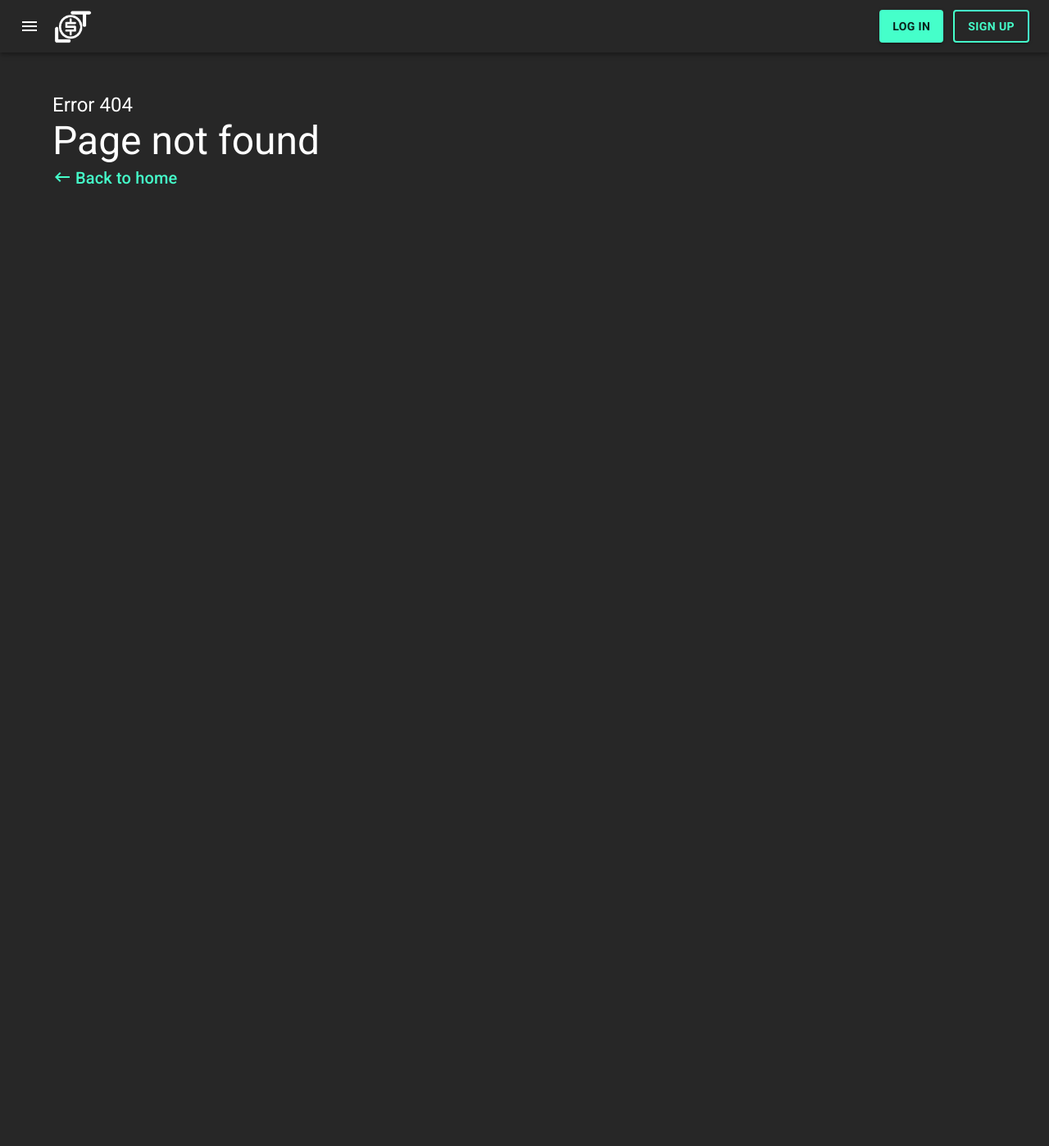
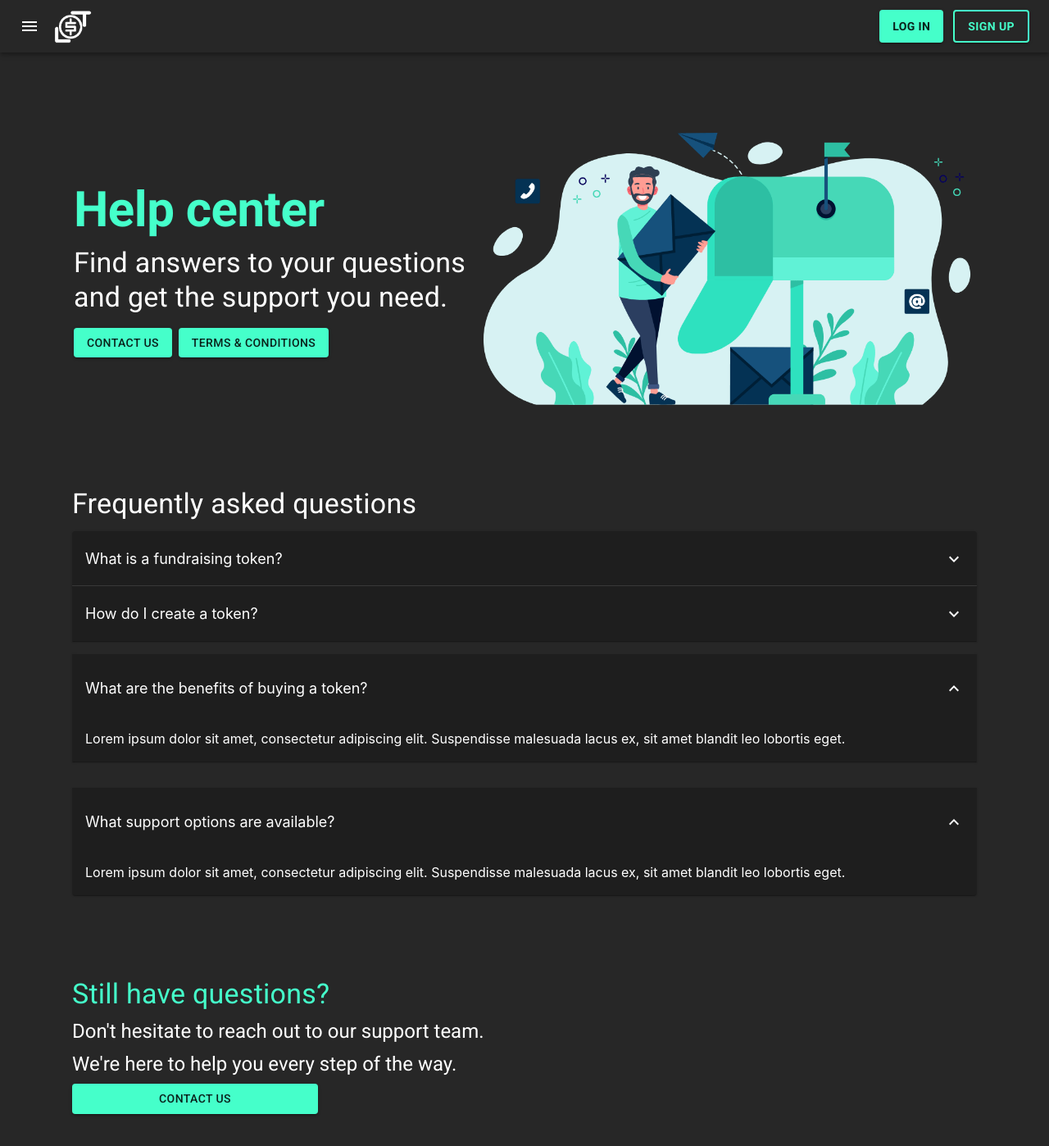
Before and after one commit to Guanart/SIP-2024-grupo-1, a React (Vite) app in the folder frontend/: page /help in a window 1280 px wide. Before the commit this address had no page. Shown: the top 1398 px of the page at 82% size. Before the commit the page ends 800 px from the top, so only its background shows below. Built offline with nearby package versions, Linux system fonts and the light colour scheme.

Commit message:
agrega base de help page

```diff
--- a/frontend/src/components/layout/Menu/Menu.tsx
+++ b/frontend/src/components/layout/Menu/Menu.tsx
@@ -33,8 +33,8 @@ export const Menu: FunctionComponent<MenuProps> = ({ isOpen, toggleMenu }) => {
 	const items = [
 		{ text: 'Home', href: '/', icon: <HomeIcon />, isProtected: false },
 		{
-			text: 'About',
-			href: '/about',
+			text: 'Help',
+			href: '/help',
 			icon: <InfoIcon />,
 			isProtected: false,
 		},
--- a/frontend/src/global/icons.ts
+++ b/frontend/src/global/icons.ts
@@ -9,6 +9,7 @@ import MenuIcon from '@mui/icons-material/Menu';
 import KeyboardBackspaceIcon from '@mui/icons-material/KeyboardBackspace';
 import DoubleArrowIcon from '@mui/icons-material/DoubleArrow';
 import CurrencyExchangeIcon from '@mui/icons-material/CurrencyExchange';
+import ExpandMoreIcon from '@mui/icons-material/ExpandMore';
 
 export {
 	HomeIcon,
@@ -22,4 +23,5 @@ export {
 	InfoIcon,
 	KeyboardBackspaceIcon,
 	CurrencyExchangeIcon,
+	ExpandMoreIcon,
 };
--- a/frontend/src/layouts/PageLayout.tsx
+++ b/frontend/src/layouts/PageLayout.tsx
@@ -24,7 +24,7 @@ export const PageLayout: FunctionComponent<PageLayoutProps> = ({
 					title?.toLocaleLowerCase().replace(' ', '_') ?? 'home'
 				}`}
 			>
-				{title && (
+				{title?.toLocaleLowerCase() !== 'help' && (
 					<Typography variant='h5' component='h2'>
 						{title}
 					</Typography>
--- a/frontend/src/pages/About.tsx
+++ /dev/null
@@ -1,9 +0,0 @@
-import { PageLayout } from '../layouts/PageLayout';
-
-export const About = () => {
-	return (
-		<PageLayout title='About'>
-			<></>
-		</PageLayout>
-	);
-};
--- /dev/null
+++ b/frontend/src/pages/Help.tsx
@@ -0,0 +1,186 @@
+import {
+	Accordion,
+	AccordionSummary,
+	Box,
+	Button,
+	Container,
+	Stack,
+	AccordionDetails,
+} from '@mui/material';
+import { ExpandMoreIcon } from '../global/icons';
+import { PageLayout } from '../layouts/PageLayout';
+import { Link } from 'react-router-dom';
+import Typography from '@mui/material/Typography';
+
+export const Help = () => {
+	return (
+		<PageLayout title='Help'>
+			<Stack
+				direction={{ xs: 'column', md: 'row' }}
+				justifyContent='center'
+				spacing={{ xs: 8, md: 0 }}
+				sx={{
+					display: 'flex',
+					alignItems: 'center',
+					marginTop: '50px',
+					width: '100%',
+				}}
+			>
+				<Box
+					sx={{
+						display: 'flex',
+						flexDirection: 'column',
+						gap: '8px',
+					}}
+				>
+					<Typography
+						variant='h2'
+						sx={{
+							maxWidth: '800px',
+							fontWeight: 'bold',
+						}}
+						color='secondary'
+					>
+						Help center
+					</Typography>
+					<Typography variant='h4' sx={{ maxWidth: '500px' }}>
+						Find answers to your questions and get the support you
+						need.
+					</Typography>
+					<Stack
+						direction='row'
+						spacing={1}
+						sx={{ marginTop: '8px' }}
+					>
+						<Button
+							variant='contained'
+							color='secondary'
+							sx={{ maxWidth: '200px' }}
+						>
+							Contact us
+						</Button>
+						<Link to='/terms'>
+							<Button variant='contained' color='secondary'>
+								Terms & conditions
+							</Button>
+						</Link>
+					</Stack>
+				</Box>
+				<img
+					src='/assets/images/contact.png'
+					style={{ maxWidth: '600px', width: '100%' }}
+				/>
+			</Stack>
+			<Container
+				sx={{
+					display: 'flex',
+					flexDirection: 'column',
+					marginTop: '100px',
+				}}
+			>
+				<Typography
+					variant='h4'
+					sx={{ maxWidth: '800px', paddingBottom: '12px' }}
+				>
+					Frequently asked questions
+				</Typography>
+				<Accordion>
+					<AccordionSummary
+						expandIcon={<ExpandMoreIcon />}
+						aria-controls='panel1-content'
+						id='panel1-header'
+						sx={{ fontSize: '18px', paddingY: '8px' }}
+					>
+						What is a fundraising token?
+					</AccordionSummary>
+					<AccordionDetails>
+						Lorem ipsum dolor sit amet, consectetur adipiscing elit.
+						Suspendisse malesuada lacus ex, sit amet blandit leo
+						lobortis eget.
+					</AccordionDetails>
+				</Accordion>
+				<Accordion>
+					<AccordionSummary
+						expandIcon={<ExpandMoreIcon />}
+						aria-controls='panel2-content'
+						id='panel2-header'
+						sx={{ fontSize: '18px', paddingY: '8px' }}
+					>
+						How do I create a token?
+					</AccordionSummary>
+					<AccordionDetails>
+						Lorem ipsum dolor sit amet, consectetur adipiscing elit.
+						Suspendisse malesuada lacus ex, sit amet blandit leo
+						lobortis eget.
+					</AccordionDetails>
+				</Accordion>
+				<Accordion defaultExpanded>
+					<AccordionSummary
+						expandIcon={<ExpandMoreIcon />}
+						aria-controls='panel3-content'
+						id='panel3-header'
+						sx={{ fontSize: '18px', paddingY: '8px' }}
+					>
+						What are the benefits of buying a token?
+					</AccordionSummary>
+					<AccordionDetails>
+						Lorem ipsum dolor sit amet, consectetur adipiscing elit.
+						Suspendisse malesuada lacus ex, sit amet blandit leo
+						lobortis eget.
+					</AccordionDetails>
+				</Accordion>
+				<Accordion defaultExpanded>
+					<AccordionSummary
+						expandIcon={<ExpandMoreIcon />}
+						aria-controls='panel4-content'
+						id='panel4-header'
+						sx={{ fontSize: '18px', paddingY: '8px' }}
+					>
+						What support options are available?
+					</AccordionSummary>
+					<AccordionDetails>
+						Lorem ipsum dolor sit amet, consectetur adipiscing elit.
+						Suspendisse malesuada lacus ex, sit amet blandit leo
+						lobortis eget.
+					</AccordionDetails>
+				</Accordion>
+			</Container>
+			<Container
+				sx={{
+					display: 'flex',
+					alignItems: 'center',
+					marginTop: '100px',
+				}}
+			>
+				<Box
+					sx={{
+						display: 'flex',
+						flexDirection: 'column',
+						gap: '8px',
+					}}
+				>
+					<Typography
+						variant='h4'
+						sx={{ maxWidth: '800px' }}
+						color='secondary'
+					>
+						Still have questions?
+					</Typography>
+					<Typography variant='h5' sx={{ maxWidth: '800px' }}>
+						Don't hesitate to reach out to our support team.
+					</Typography>
+					<Typography variant='h5' sx={{ maxWidth: '800px' }}>
+						We're here to help you every step of the way.
+					</Typography>
+					<Button
+						variant='contained'
+						color='secondary'
+						sx={{ maxWidth: '300px' }}
+					>
+						Contact us
+					</Button>
+				</Box>
+			</Container>
+		</PageLayout>
+	);
+};
--- /dev/null
+++ b/frontend/src/pages/TermsConditions.tsx
@@ -0,0 +1,15 @@
+import { Typography } from '@mui/material';
+import { PageLayout } from '../layouts/PageLayout';
+
+export const TermsConditions = () => {
+	return (
+		<PageLayout title='Terms & conditions'>
+			<Typography>
+				Lorem ipsum dolor sit amet consectetur, adipisicing elit. Odit
+				saepe ad asperiores minus fugiat in culpa animi dolorem totam
+				quidem? Delectus quia rem suscipit cumque eligendi quidem
+				voluptatibus qui laboriosam.
+			</Typography>
+		</PageLayout>
+	);
+};
--- a/frontend/src/pages/index.ts
+++ b/frontend/src/pages/index.ts
@@ -1,5 +1,5 @@
 export * from './Home/Home';
-export * from './About';
+export * from './Help';
 export * from './Trending';
 export * from './Fundraisings/Fundraisings';
 export * from './Fundraisings/Fundraising';
@@ -12,5 +12,6 @@ export * from './Marketplace/CreatePublication';
 export * from './Marketplace/MarketplacePublication';
 export * from './Account/Account';
 export * from './Login/Login';
+export * from './TermsConditions';
 export * from './SendPlayerRequest/RequestForm';
 export * from './SendPlayerRequest/RequestSuccess';
```
Also changed, not shown: frontend/src/main.tsx (+9 -4 lines), frontend/public/assets/images/contact.png (added).
